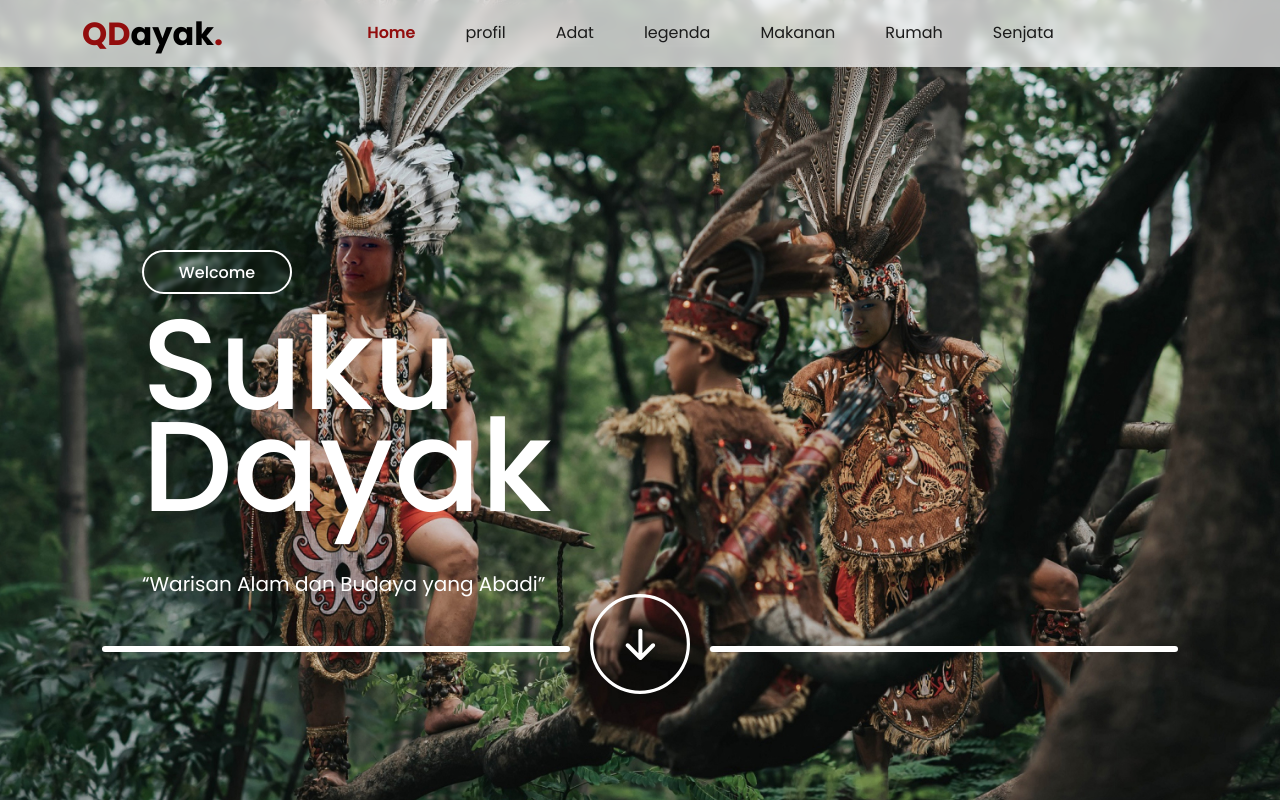
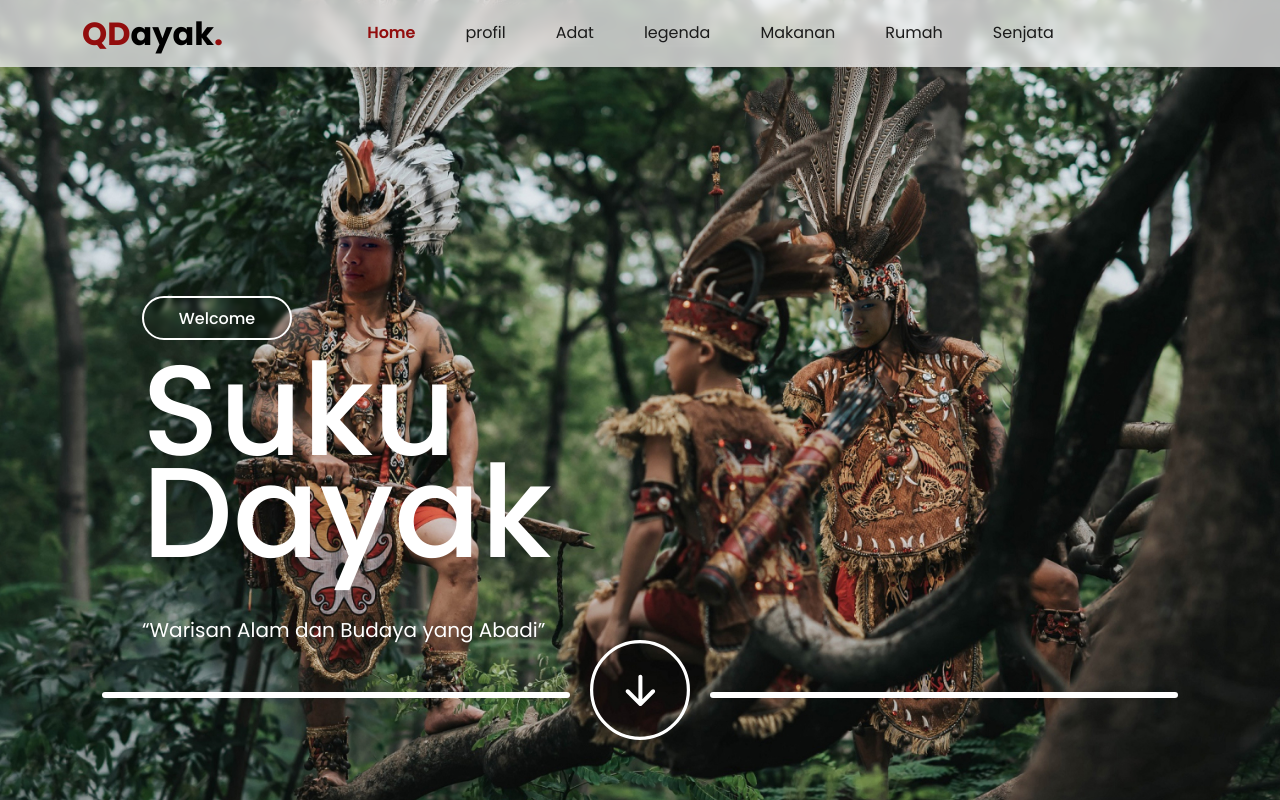
Before and after one commit to Fth87/qdayak2.0, a plain HTML site: page index.html in a window 1280 px wide. Shown: the top 800 px of the page. Drawn offline with nearby package versions, Linux system fonts and the light colour scheme; files whose address does not match are found by name.

Commit message:
perbaikan landing lagi

```diff
--- a/style.css
+++ b/style.css
@@ -76,6 +76,7 @@ html {
   width: 100vw;
   height: 100vh;
   min-height: 750px;
+  /* max-height: 800px; */
   background-image: url('images/dayak-landing-page-12.jpg');
   background-repeat: no-repeat;
   background-size: cover;
@@ -85,6 +86,7 @@ html {
   .landing {
     background-position: center;
     min-height: 750px;
+    max-height: 900px;
   }
 }
 
@@ -257,6 +259,7 @@ html {
   width: 60px;
   height: 60px;
 }
+
 @media only screen and (min-width: 900px) {
   .rectangle2 {
     width: 150px;
@@ -265,7 +268,7 @@ html {
     border-radius: 34px;
     border: 2px white solid;
     backdrop-filter: blur(2px);
-    margin-top: 250px;
+    margin-top: 37vh;
   }
   .Welcome {
     color: white;
```
